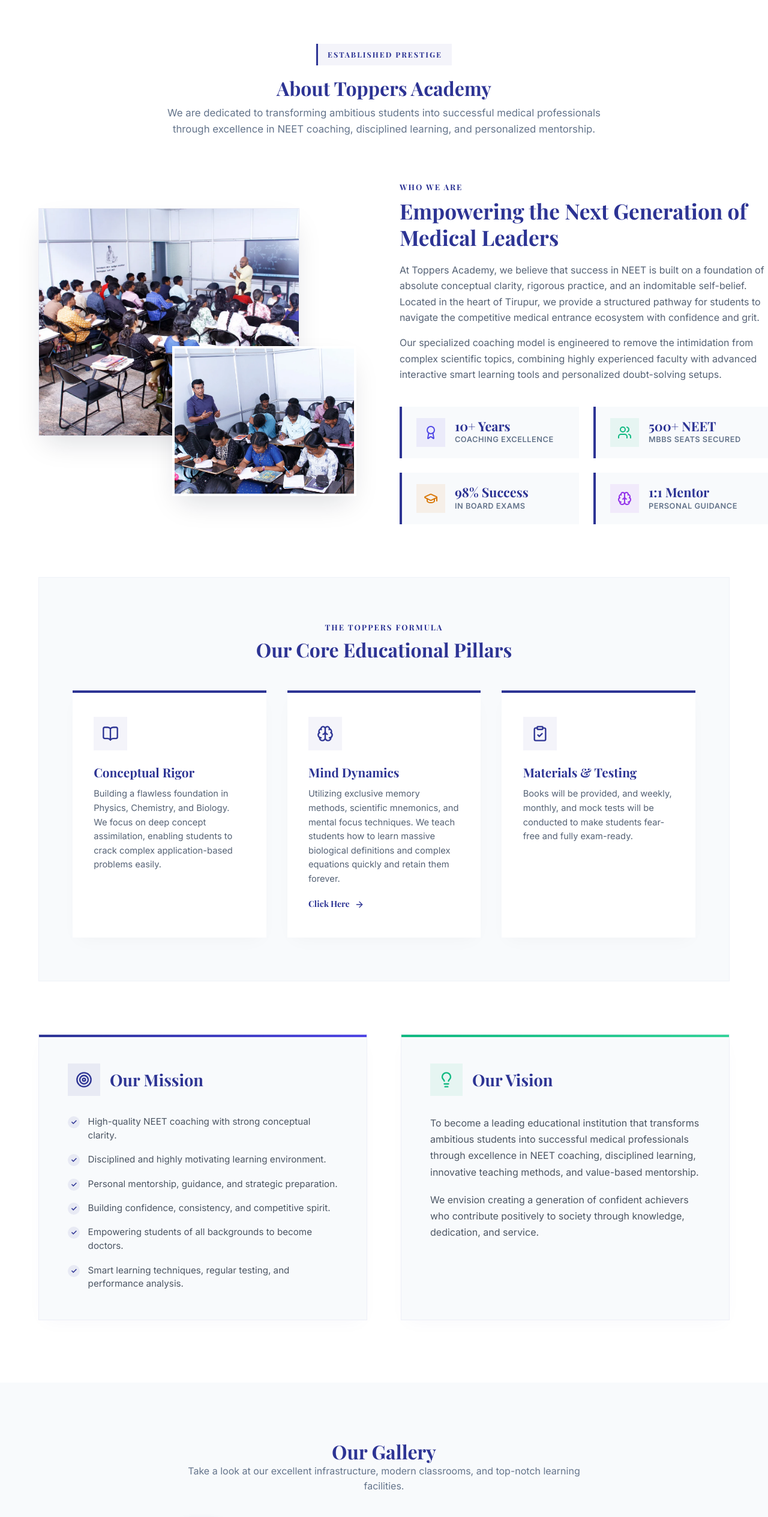
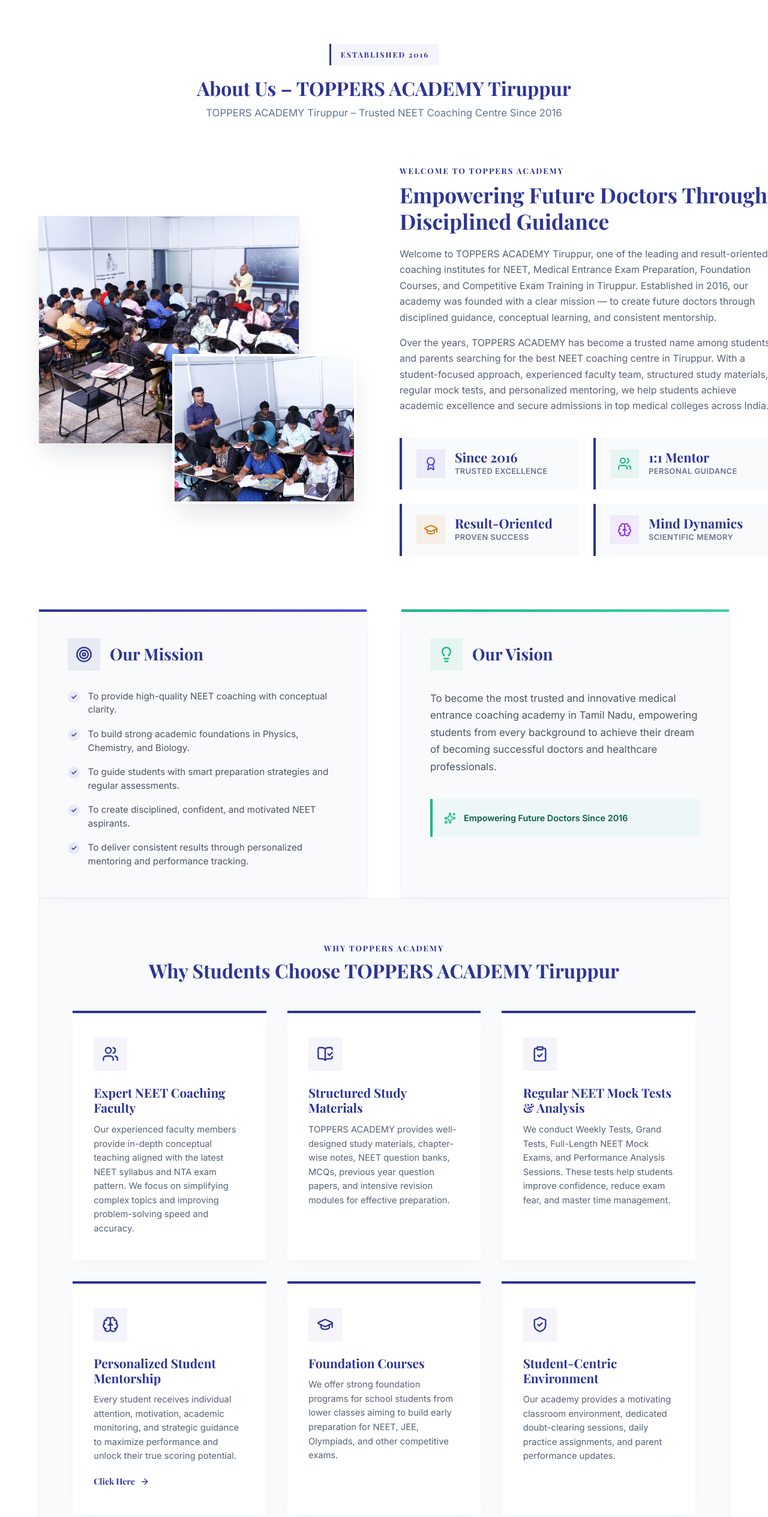
Before and after one commit to KungumapriyaaMKP/TAW-TUP, a React (Vite) app: page / in a window 1280 px wide. Shown: the part 4860-7389 px from the top of the page at 60% size. Built offline with nearby package versions, Linux system fonts and the light colour scheme; a web font is replaced by a local one.

Commit message:
Integrate complete official TOPPERS ACADEMY Tiruppur copy into About page layout

```diff
--- a/src/pages/About.jsx
+++ b/src/pages/About.jsx
@@ -1,16 +1,48 @@
-import { Target, Lightbulb, Award, Users, GraduationCap, Brain, BookOpen, ClipboardCheck, ArrowRight } from 'lucide-react';
+import { Target, Lightbulb, Award, Users, GraduationCap, Brain, BookOpen, ClipboardCheck, ArrowRight, CheckCircle2, BookOpenCheck, Sparkles, ShieldCheck } from 'lucide-react';
 import './About.css';
 import galleryImg1 from '../assets/our gallery/2026-02-18.webp';
 import galleryImg2 from '../assets/our gallery/unnamed (5).webp';
 
 const About = () => {
   const missionPoints = [
-    "High-quality NEET coaching with strong conceptual clarity.",
-    "Disciplined and highly motivating learning environment.",
-    "Personal mentorship, guidance, and strategic preparation.",
-    "Building confidence, consistency, and competitive spirit.",
-    "Empowering students of all backgrounds to become doctors.",
-    "Smart learning techniques, regular testing, and performance analysis."
+    "To provide high-quality NEET coaching with conceptual clarity.",
+    "To build strong academic foundations in Physics, Chemistry, and Biology.",
+    "To guide students with smart preparation strategies and regular assessments.",
+    "To create disciplined, confident, and motivated NEET aspirants.",
+    "To deliver consistent results through personalized mentoring and performance tracking."
+  ];
+
+  const features = [
+    {
+      title: "Expert NEET Coaching Faculty",
+      desc: "Our experienced faculty members provide in-depth conceptual teaching aligned with the latest NEET syllabus and NTA exam pattern. We focus on simplifying complex topics and improving problem-solving speed and accuracy.",
+      icon: <Users size={28} />
+    },
+    {
+      title: "Structured Study Materials",
+      desc: "TOPPERS ACADEMY provides well-designed study materials, chapter-wise notes, NEET question banks, MCQs, previous year question papers, and intensive revision modules for effective preparation.",
+      icon: <BookOpenCheck size={28} />
+    },
+    {
+      title: "Regular NEET Mock Tests & Analysis",
+      desc: "We conduct Weekly Tests, Grand Tests, Full-Length NEET Mock Exams, and Performance Analysis Sessions. These tests help students improve confidence, reduce exam fear, and master time management.",
+      icon: <ClipboardCheck size={28} />
+    },
+    {
+      title: "Personalized Student Mentorship",
+      desc: "Every student receives individual attention, motivation, academic monitoring, and strategic guidance to maximize performance and unlock their true scoring potential.",
+      icon: <Brain size={28} />
+    },
+    {
+      title: "Foundation Courses",
+      desc: "We offer strong foundation programs for school students from lower classes aiming to build early preparation for NEET, JEE, Olympiads, and other competitive exams.",
+      icon: <GraduationCap size={28} />
+    },
+    {
+      title: "Student-Centric Environment",
+      desc: "Our academy provides a motivating classroom environment, dedicated doubt-clearing sessions, daily practice assignments, and parent performance updates.",
+      icon: <ShieldCheck size={28} />
+    }
   ];
 
   return (
@@ -19,17 +51,17 @@ const About = () => {
 
         {/* Section Header */}
         <div className="about-header text-center mb-5">
-          <div className="about-header-badge">ESTABLISHED PRESTIGE</div>
-          <h1>About <span className="text-accent">Toppers Academy</span></h1>
+          <div className="about-header-badge">ESTABLISHED 2016</div>
+          <h1>About Us – <span className="text-accent">TOPPERS ACADEMY</span> Tiruppur</h1>
           <p className="about-main-subtitle text-light">
-            We are dedicated to transforming ambitious students into successful medical professionals through excellence in NEET coaching, disciplined learning, and personalized mentorship.
+            TOPPERS ACADEMY Tiruppur – Trusted NEET Coaching Centre Since 2016
           </p>
         </div>
 
-        {/* Block A: Overlapping Images & The Institution */}
+        {/* Block A: Overlapping Images & Welcome Text */}
         <div className="about-hero-grid mb-5">
 
-          {/* Left Column: Multi-Layered Overlapping Glass Image Card */}
+          {/* Left Column: Image Showcase */}
           <div className="about-image-showcase">
             <div className="about-image-wrapper primary-image-card">
               <img
@@ -43,23 +75,22 @@ const About = () => {
             <div className="about-image-wrapper secondary-image-card">
               <img
                 src={galleryImg2}
-                alt="Students at Toppers Academy"
+                alt="Students studying at Toppers Academy"
                 className="about-showcase-img"
               />
-
             </div>
           </div>
 
-          {/* Right Column: Corporate Description & Stats Grid */}
+          {/* Right Column: Text & Stats */}
           <div className="about-intro-stack">
             <div className="about-intro-content">
-              <span className="about-sub-label">WHO WE ARE</span>
-              <h2>Empowering the Next Generation of Medical Leaders</h2>
+              <span className="about-sub-label">WELCOME TO TOPPERS ACADEMY</span>
+              <h2>Empowering Future Doctors Through Disciplined Guidance</h2>
               <p>
-                At Toppers Academy, we believe that success in NEET is built on a foundation of absolute conceptual clarity, rigorous practice, and an indomitable self-belief. Located in the heart of Tirupur, we provide a structured pathway for students to navigate the competitive medical entrance ecosystem with confidence and grit.
+                Welcome to TOPPERS ACADEMY Tiruppur, one of the leading and result-oriented coaching institutes for NEET, Medical Entrance Exam Preparation, Foundation Courses, and Competitive Exam Training in Tiruppur. Established in 2016, our academy was founded with a clear mission — to create future doctors through disciplined guidance, conceptual learning, and consistent mentorship.
               </p>
               <p>
-                Our specialized coaching model is engineered to remove the intimidation from complex scientific topics, combining highly experienced faculty with advanced interactive smart learning tools and personalized doubt-solving setups.
+                Over the years, TOPPERS ACADEMY has become a trusted name among students and parents searching for the best NEET coaching centre in Tiruppur. With a student-focused approach, experienced faculty team, structured study materials, regular mock tests, and personalized mentoring, we help students achieve academic excellence and secure admissions in top medical colleges across India.
               </p>
             </div>
 
@@ -70,8 +101,8 @@ const About = () => {
                   <Award size={24} />
                 </div>
                 <div className="stat-details">
-                  <h3>10+ Years</h3>
-                  <p>Coaching Excellence</p>
+                  <h3>Since 2016</h3>
+                  <p>Trusted Excellence</p>
                 </div>
               </div>
 
@@ -80,8 +111,8 @@ const About = () => {
                   <Users size={24} />
                 </div>
                 <div className="stat-details">
-                  <h3>500+ NEET</h3>
-                  <p>MBBS Seats Secured</p>
+                  <h3>1:1 Mentor</h3>
+                  <p>Personal Guidance</p>
                 </div>
               </div>
 
@@ -90,8 +121,8 @@ const About = () => {
                   <GraduationCap size={24} />
                 </div>
                 <div className="stat-details">
-                  <h3>98% Success</h3>
-                  <p>In Board Exams</p>
+                  <h3>Result-Oriented</h3>
+                  <p>Proven Success</p>
                 </div>
               </div>
 
@@ -100,64 +131,19 @@ const About = () => {
                   <Brain size={24} />
                 </div>
                 <div className="stat-details">
-                  <h3>1:1 Mentor</h3>
-                  <p>Personal Guidance</p>
+                  <h3>Mind Dynamics</h3>
+                  <p>Scientific Memory</p>
                 </div>
               </div>
-            </div>
-
-          </div>
-        </div>
-
-        {/* Block B: Core Educational Pillars Showcase */}
-        <div className="about-pillars-section mb-5">
-          <div className="about-pillars-header text-center mb-4">
-            <span className="about-sub-label">THE TOPPERS FORMULA</span>
-            <h2>Our Core Educational Pillars</h2>
-          </div>
-
-          <div className="about-pillars-grid">
-            <div className="about-pillar-card">
-              <div className="pillar-icon-box">
-                <BookOpen size={28} />
-              </div>
-              <h3>Conceptual Rigor</h3>
-              <p>
-                Building a flawless foundation in Physics, Chemistry, and Biology. We focus on deep concept assimilation, enabling students to crack complex application-based problems easily.
-              </p>
-            </div>
-
-            <div className="about-pillar-card">
-              <div className="pillar-icon-box">
-                <Brain size={28} />
-              </div>
-              <h3>Mind Dynamics</h3>
-              <p>
-                Utilizing exclusive memory methods, scientific mnemonics, and mental focus techniques. We teach students how to learn massive biological definitions and complex equations quickly and retain them forever.
-              </p>
-              <a href="#mind-dynamics" className="pillar-link">
-                Click Here <ArrowRight size={16} />
-              </a>
-            </div>
-
-            <div className="about-pillar-card">
-              <div className="pillar-icon-box">
-                <ClipboardCheck size={28} />
-              </div>
-              <h3>Materials & Testing</h3>
-              <p>
-                Books will be provided, and weekly, monthly, and mock tests will be conducted to make students fear-free and fully exam-ready.
-              </p>
             </div>
           </div>
         </div>
 
-        {/* Block C: Core Values (Mission & Vision Grid) */}
-        <div className="about-grid">
-
+        {/* Block B: Core Value Cards (Mission & Vision Grid) */}
+        <div className="about-grid mb-5">
           {/* Our Mission Card */}
           <div className="about-premium-card about-mission-card">
-            <div className="flex items-center gap-1" style={{display: 'flex', alignItems: 'center', gap: '1rem'}}>
+            <div style={{display: 'flex', alignItems: 'center', gap: '1rem'}}>
               <div className="about-card-icon-wrapper">
                 <Target size={28} />
               </div>
@@ -175,22 +161,70 @@ const About = () => {
 
           {/* Our Vision Card */}
           <div className="about-premium-card about-vision-card">
-            <div className="flex items-center gap-1" style={{display: 'flex', alignItems: 'center', gap: '1rem'}}>
+            <div style={{display: 'flex', alignItems: 'center', gap: '1rem'}}>
               <div className="about-card-icon-wrapper">
                 <Lightbulb size={28} />
               </div>
               <h2>Our Vision</h2>
             </div>
             <div className="about-vision-text">
-              <p>
-                To become a leading educational institution that transforms ambitious students into successful medical professionals through excellence in NEET coaching, disciplined learning, innovative teaching methods, and value-based mentorship.
+              <p style={{ fontSize: '1.05rem', lineHeight: '1.7', color: '#4b5563', margin: '2rem 0 0 0' }}>
+                To become the most trusted and innovative medical entrance coaching academy in Tamil Nadu, empowering students from every background to achieve their dream of becoming successful doctors and healthcare professionals.
               </p>
-              <p>
-                We envision creating a generation of confident achievers who contribute positively to society through knowledge, dedication, and service.
-              </p>
+              <div style={{ marginTop: '2.5rem', background: 'rgba(16, 185, 129, 0.04)', borderLeft: '4px solid #10b981', padding: '1.2rem', display: 'flex', alignItems: 'center', gap: '0.8rem' }}>
+                <Sparkles size={20} style={{ color: '#10b981' }} />
+                <span style={{ fontWeight: '600', color: '#065f46', fontSize: '0.9rem' }}>Empowering Future Doctors Since 2016</span>
+              </div>
             </div>
           </div>
+        </div>
 
+        {/* Block C: Why Choose Toppers Academy (Features Grid) */}
+        <div className="about-pillars-section mb-5" style={{ background: '#f8fafc', padding: '4.5rem 3.5rem', border: '1px solid rgba(45, 52, 148, 0.04)' }}>
+          <div className="about-pillars-header text-center mb-5">
+            <span className="about-sub-label">WHY TOPPERS ACADEMY</span>
+            <h2>Why Students Choose TOPPERS ACADEMY Tiruppur</h2>
+          </div>
+
+          <div className="about-pillars-grid" style={{ display: 'grid', gridTemplateColumns: 'repeat(auto-fit, minmax(300px, 1fr))', gap: '2.2rem' }}>
+            {features.map((f, i) => (
+              <div className="about-pillar-card" key={i}>
+                <div className="pillar-icon-box">
+                  {f.icon}
+                </div>
+                <h3>{f.title}</h3>
+                <p>{f.desc}</p>
+                {f.title.includes("Mentorship") && (
+                  <a href="#mind-dynamics" className="pillar-link">
+                    Click Here <ArrowRight size={16} />
+                  </a>
+                )}
+              </div>
+            ))}
+          </div>
+        </div>
+
+        {/* Block D: Our Commitment & Direct Call-to-action */}
+        <div className="about-premium-card" style={{
+          background: 'linear-gradient(135deg, #2d3494 0%, #1e247a 100%)',
+          color: 'white',
+          padding: '4rem',
+          textAlign: 'center',
+          border: 'none',
+          boxShadow: '0 20px 40px rgba(45, 52, 148, 0.15)'
+        }}>
+          <span style={{ color: '#38bdf8', fontWeight: 'bold', letterSpacing: '2px', textTransform: 'uppercase', fontSize: '0.85rem' }}>OUR COMMITMENT</span>
+          <h2 style={{ color: 'white', fontSize: '2.2rem', marginTop: '0.8rem', marginBottom: '1.2rem', fontFamily: 'var(--font-heading)' }}>
+            Producing Outstanding NEET Results Since 2016
+          </h2>
+          <p style={{ color: '#cbd5e1', maxWidth: '800px', margin: '0 auto 2.5rem auto', fontSize: '1.05rem', lineHeight: '1.7' }}>
+            Since 2016, TOPPERS ACADEMY Tiruppur has remained committed to producing outstanding NEET results and helping students achieve their medical career dreams. Our dedication, systematic coaching methodology, and student-first philosophy continue to inspire hundreds of aspirants every year.
+          </p>
+          <div style={{ display: 'flex', justifyContent: 'center', gap: '1.5rem', flexWrap: 'wrap' }}>
+            <a href="#contact" className="btn btn-primary" style={{ background: '#38bdf8', color: '#0f172a', fontWeight: '700', padding: '0.9rem 2.2rem', textDecoration: 'none', transition: 'all 0.3s ease', display: 'inline-flex', alignItems: 'center', gap: '0.5rem' }}>
+              Join TOPPERS ACADEMY Tiruppur <ArrowRight size={18} />
+            </a>
+          </div>
         </div>
 
       </div>
```
